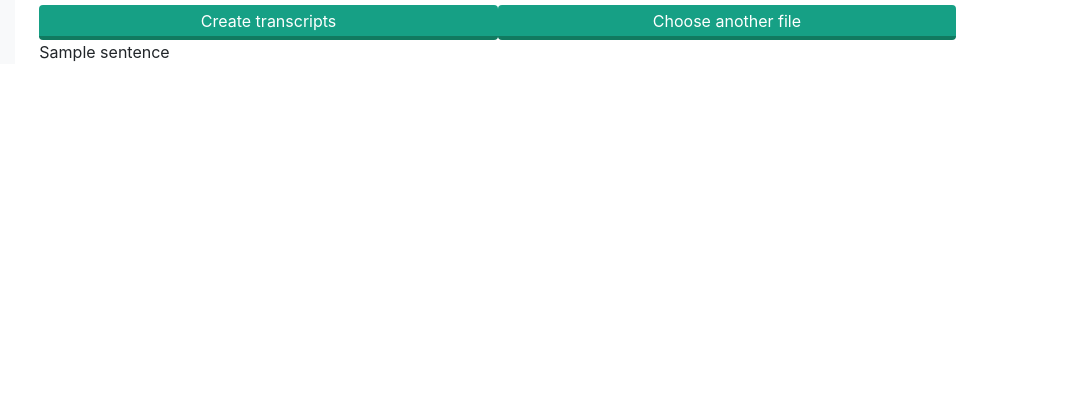
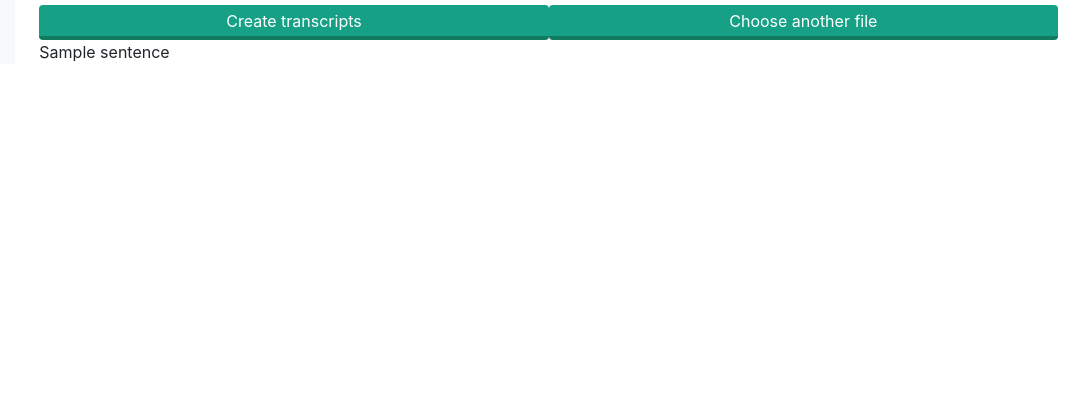
Before and after one commit to boblef/auto_transcript, a Flask app: template templates/dashboard.html in a window 1280 px wide. Shown: the part 301-721 px from the top of the page, without its empty margins (198-1280 px from the left). Run offline with Flask 2, Linux system fonts and the light colour scheme; the template is opened without the code that fills it: most values are stand-ins (such as "Sample title", 1, 10 or a date in 2020); some libraries are stand-ins or nearby versions.

Commit message:
Modified css

```diff
--- a/templates/layout.html
+++ b/templates/layout.html
@@ -100,7 +100,7 @@
         }
 
         ul.btn-group {
-            width: 90%;
+            width: 100%;
             list-style-type: none;
             /* Remove bullets */
             padding: 0;
```
